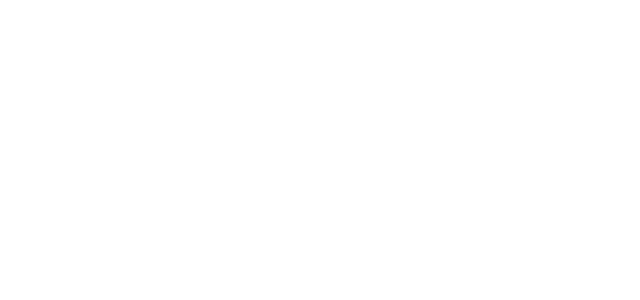
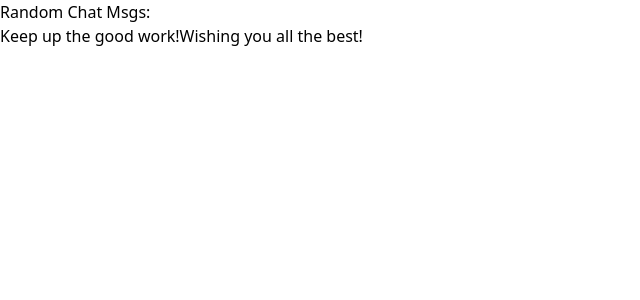
Before and after one commit to Ledtius/hooksPractice, a React (Vite) app: page / in a window 1280 px wide. Shown: the top 300 px of the page, without its empty margins (0-640 px from the left). Built offline with nearby package versions, Linux system fonts and the light colour scheme.

Commit message:
useEffect clean listener - exe 11

```diff
--- a/src/App.jsx
+++ b/src/App.jsx
@@ -10,10 +10,13 @@
 
 import MouseMove from "./components/MouseMove.jsx";
 
+import Chat from "./components/Chat.jsx";
+
 function App() {
   return (
     <>
-      <MouseMove />
+      <Chat />
+      {/* <MouseMove /> */}
       {/* <ShowSeconds /> */}
       {/* <Timer /> */}
       {/* <KeyLogger /> */}
--- /dev/null
+++ b/src/components/Chat.jsx
@@ -0,0 +1,40 @@
+import { useEffect, useState } from "react";
+
+const Chat = () => {
+  const [chatMsg, setChatMsg] = useState([]);
+  useEffect(() => {
+    const handlerMessage = () => {
+      const messages = [
+        "Hello there!",
+        "Have a great day!",
+        "You're doing great!",
+        "Keep up the good work!",
+        "Wishing you all the best!",
+      ];
+
+      setChatMsg((prev) => {
+        return [...prev, messages[Math.floor(Math.random() * messages.length)]];
+      });
+    };
+    const interval = setInterval(handlerMessage, 2000);
+
+    return () => {
+      console.log("aaa");
+      clearInterval(interval);
+    };
+  }, []);
+
+  useEffect(() => {
+    console.log(chatMsg);
+  }, [chatMsg]);
+
+  return (
+    <>
+      <h1>Random Chat Msgs:</h1>
+      {chatMsg.map((msg) => {
+        return <span key={crypto.randomUUID()}>{msg}</span>;
+      })}
+    </>
+  );
+};
+export default Chat;
--- a/src/components/MouseMove.jsx
+++ b/src/components/MouseMove.jsx
@@ -4,10 +4,10 @@
     const handlerMouse = (e) => {
       console.log(e.clientX, e.clientY);
     };
-    addEventListener("mousemove", handlerMouse);
+    window.addEventListener("mousemove", handlerMouse);
 
     return () => {
-      removeEventListener("mousemove", handlerMouse);
+      window.removeEventListener("mousemove", handlerMouse);
     };
   }, []);
 
```
